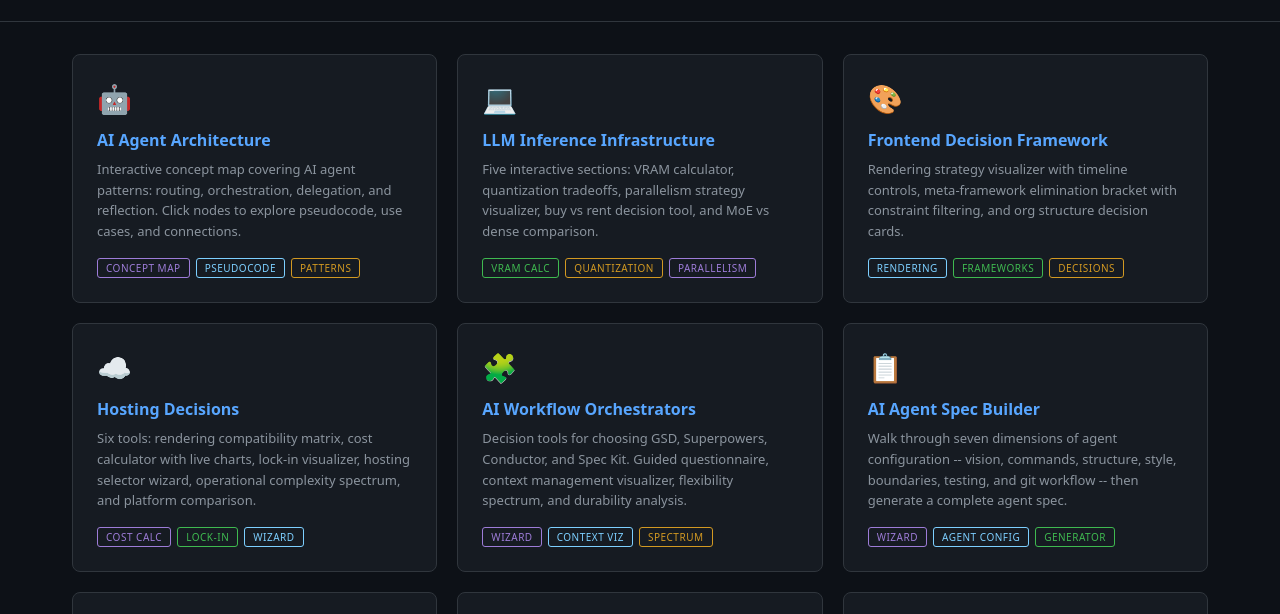
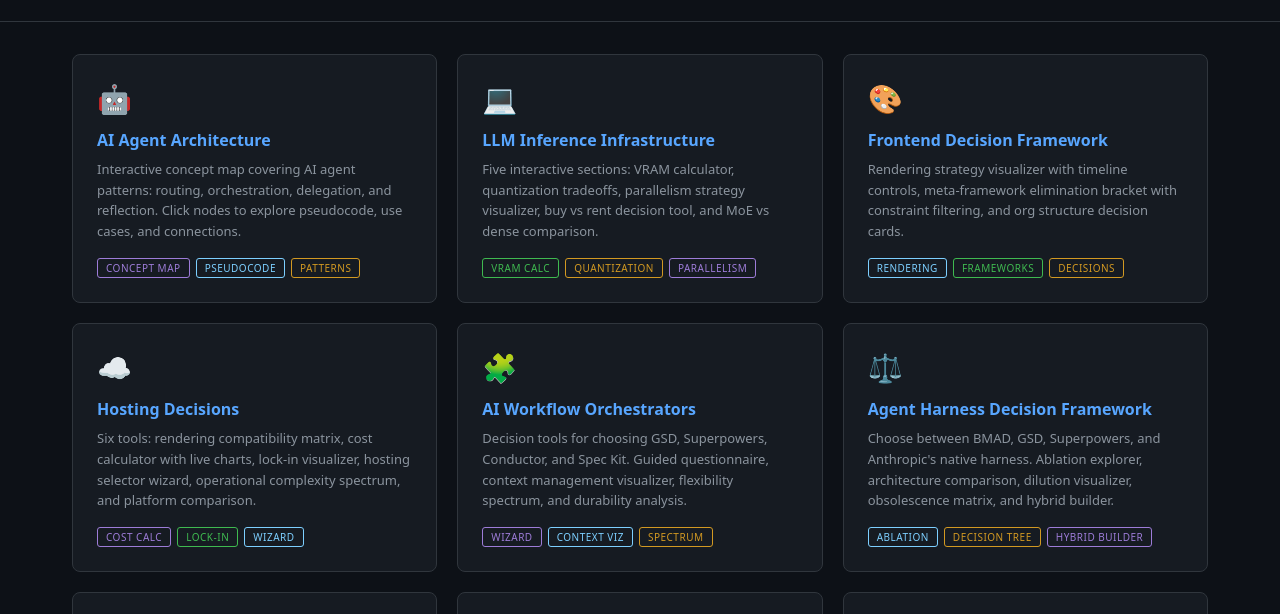
Before and after one commit to malston/learning-playgrounds, a plain HTML site: page index.html in a window 1280 px wide. Shown: the part 111-725 px from the top of the page. Drawn offline with Linux system fonts and the light colour scheme.

Commit message:
Add agent-harness-decision-framework and cca-flashcards to README and index

```diff
--- a/index.html
+++ b/index.html
@@ -88,6 +88,16 @@ footer a:hover{text-decoration:underline}
       <span class="tag tag--orange">spectrum</span>
     </div>
   </a>
+  <a class="card" href="agent-harness-decision-framework/">
+    <span class="card-icon" role="img" aria-label="harness framework">&#x2696;&#xfe0f;</span>
+    <h2>Agent Harness Decision Framework</h2>
+    <p>Choose between BMAD, GSD, Superpowers, and Anthropic's native harness. Ablation explorer, architecture comparison, dilution visualizer, obsolescence matrix, and hybrid builder.</p>
+    <div class="card-tags">
+      <span class="tag tag--cyan">ablation</span>
+      <span class="tag tag--orange">decision tree</span>
+      <span class="tag tag--purple">hybrid builder</span>
+    </div>
+  </a>
   <a class="card" href="spec-builder/">
     <span class="card-icon" role="img" aria-label="spec builder">&#x1f4cb;</span>
     <h2>AI Agent Spec Builder</h2>
```
Also changed, not shown: 1 other file.
